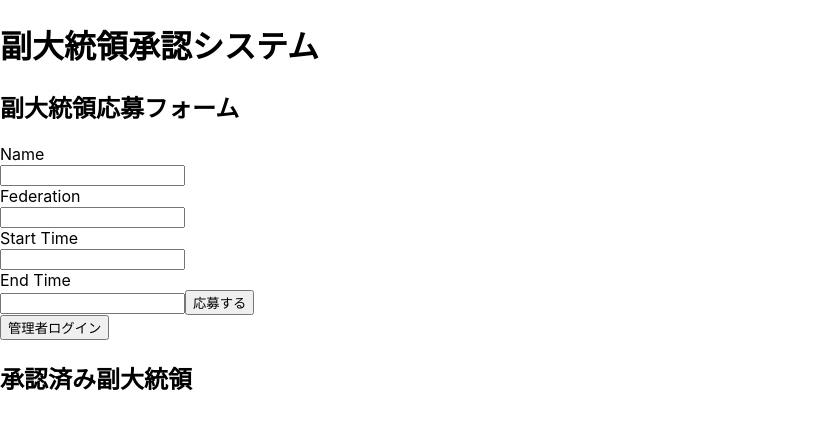
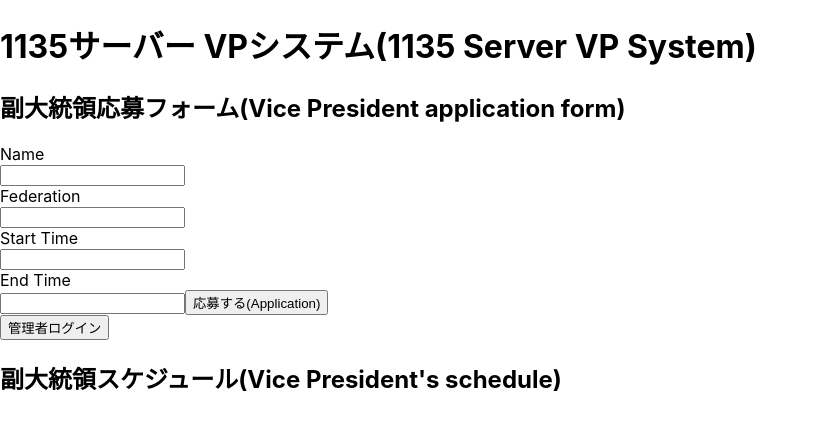
Before and after one commit to MeimisakiEv17/meimisaki, a React (Create React App) app: page / in a window 1280 px wide. Shown: the top 430 px of the page, without its empty margins (0-818 px from the left). Built offline with nearby package versions, Linux system fonts and the light colour scheme.

Commit message:
英語表記

```diff
--- a/src/components/VPApprovalSystem.js
+++ b/src/components/VPApprovalSystem.js
@@ -31,9 +31,9 @@ export default function VPApprovalSystem() {
 
   return (
     <div className="p-4">
-      <h1 className="text-xl font-bold">副大統領承認システム</h1>
+      <h1 className="text-xl font-bold">1135サーバー VPシステム(1135 Server VP System)</h1>
       <Card className="p-4 my-4">
-        <h2 className="text-lg">副大統領応募フォーム</h2>
+        <h2 className="text-lg">副大統領応募フォーム(Vice President application form)</h2>
         <div className="mb-2 font-bold">Name</div>
         <Input
           value={form.name}
@@ -60,7 +60,7 @@ export default function VPApprovalSystem() {
           timeIntervals={60}
           dateFormat="yyyy/MM/dd HH:mm"
         />
-        <Button onClick={handleApply}>応募する</Button>
+        <Button onClick={handleApply}>応募する(Application)</Button>
       </Card>
       <Button onClick={handleAdminLogin}>管理者ログイン</Button>
       {isAdmin && (
@@ -75,7 +75,7 @@ export default function VPApprovalSystem() {
         </Card>
       )}
       <Card className="p-4 my-4">
-        <h2 className="text-lg">承認済み副大統領</h2>
+        <h2 className="text-lg">副大統領スケジュール(Vice President's schedule)</h2>
         {approved.map((app, index) => (
           <div key={index}>{app.name} - {app.Federation} ({app.start_time?.toLocaleString()}~{app.end_time?.toLocaleString()})</div>
         ))}
```
